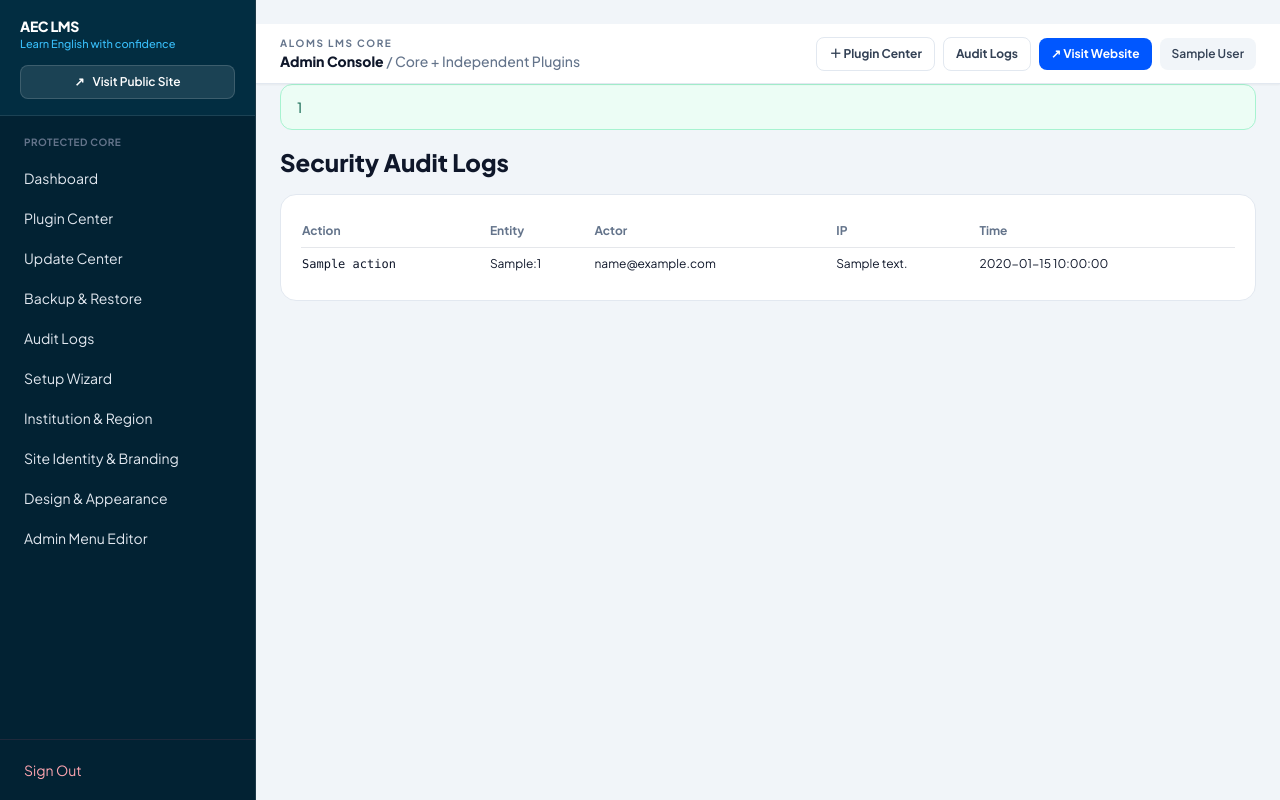
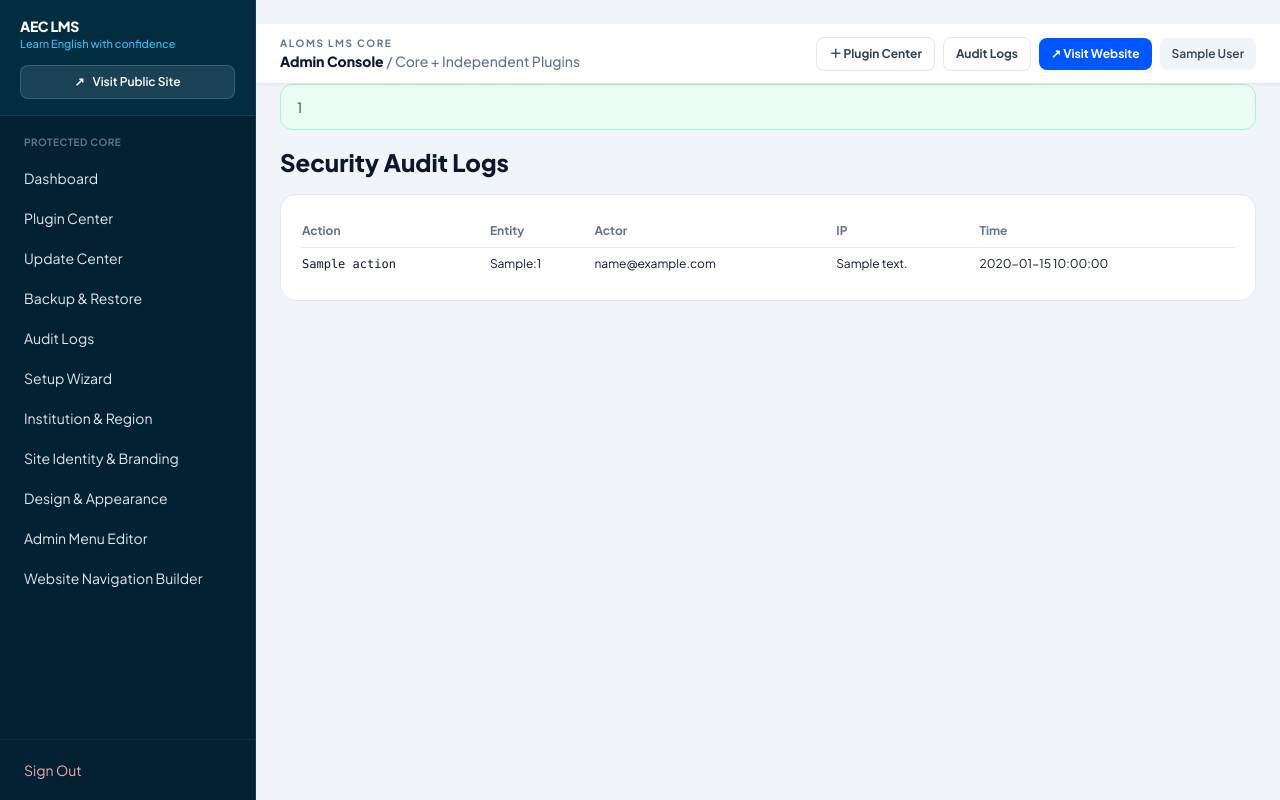
Before and after one commit to aec-lms/alom-s-english-center-lms-laravel, a Laravel app: template laravel/resources/views/admin/audit/index.blade.php in a window 1280 px wide. Run offline with Laravel 12, Linux system fonts and the light colour scheme; a user stored in the database is signed in; tables that the repository leaves empty hold one stand-in row (values such as "Sample post"); the template is opened without the code that fills it: most values are stand-ins (such as "Sample title", 1, 10 or a date in 2020); data that the repository does not hold is empty; some libraries are stand-ins or nearby versions.

Commit message:
Add Website Navigation Builder to Core admin navigation

```diff
--- a/laravel/resources/views/layouts/admin.blade.php
+++ b/laravel/resources/views/layouts/admin.blade.php
@@ -87,6 +87,7 @@
             <a href="{{ route('admin.appearance.index') }}" class="block px-3 py-2 rounded-lg hover:bg-white/10 transition-colors">Design &amp; Appearance</a>
             @can('core.settings.manage')
                 <a href="{{ route('admin.menu-editor.index') }}" class="block px-3 py-2 rounded-lg hover:bg-white/10 transition-colors">Admin Menu Editor</a>
+                <a href="{{ route('admin.site-navigation.index') }}" class="block px-3 py-2 rounded-lg hover:bg-white/10 transition-colors">Website Navigation Builder</a>
             @endcan
 
             @if (!empty($pluginAdminMenu))
```
